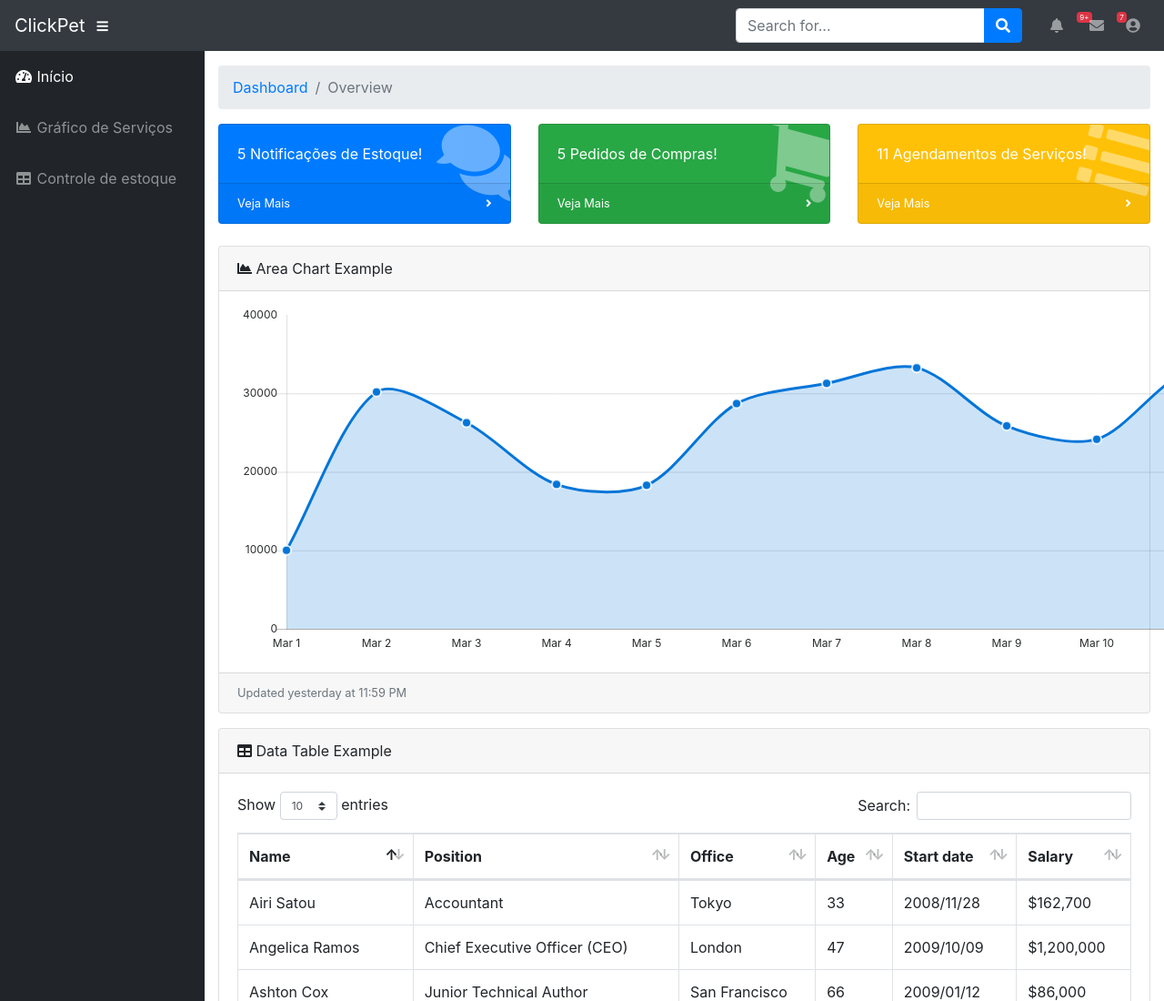
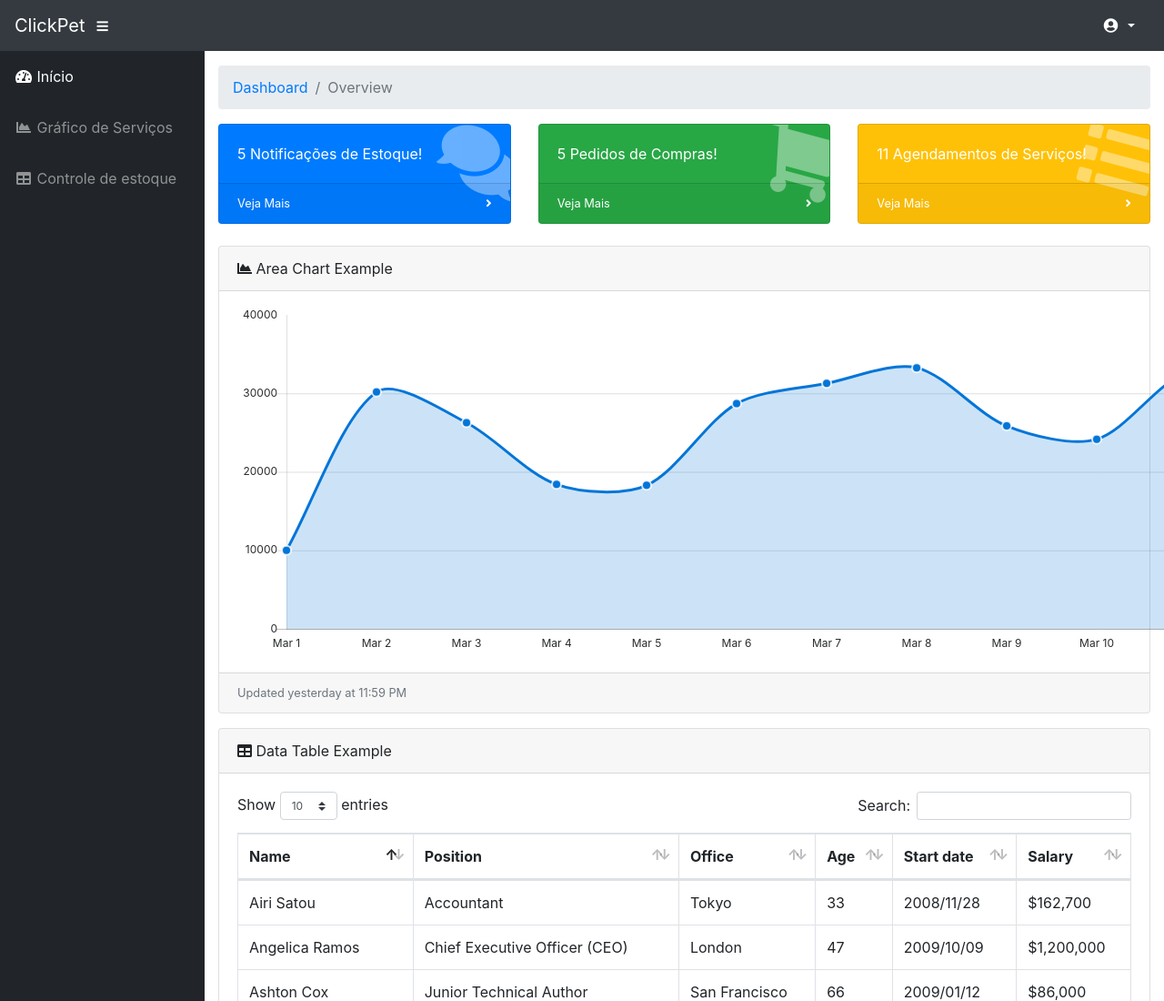
Before and after one commit to Tcalura/TCC, a website with bundled scripts: page startbootstrap-sb-admin-gh-pages/index.html in a window 1280 px wide. Shown: the top 1100 px of the page at 91% size. Built offline with nearby package versions, Linux system fonts and the light colour scheme.

Commit message:
Editado barra superior do login

```diff
--- /dev/null
+++ b/startbootstrap-sb-admin-gh-pages/css/style.css
@@ -0,0 +1,5 @@
+
+
+.color-geral {
+    color: #FFF;
+}
--- a/startbootstrap-sb-admin-gh-pages/index.html
+++ b/startbootstrap-sb-admin-gh-pages/index.html
@@ -23,6 +23,8 @@
     <!-- Custom styles for this template-->
     <link href="css/sb-admin.css" rel="stylesheet">
 
+    <!-- Meu Css -->
+    <link href="css/style.css" rel="stylesheet">
   </head>
 
   <body id="page-top">
@@ -35,56 +37,16 @@
         <i class="fas fa-bars"></i>
       </button>
 
-      <!-- Navbar Search -->
-      <form class="d-none d-md-inline-block form-inline ml-auto mr-0 mr-md-3 my-2 my-md-0">
-        <div class="input-group">
-          <input type="text" class="form-control" placeholder="Search for..." aria-label="Search" aria-describedby="basic-addon2">
-          <div class="input-group-append">
-            <button class="btn btn-primary" type="button">
-              <i class="fas fa-search"></i>
-            </button>
-          </div>
+      <div class="ml-auto">
+        <a class="nav-link dropdown-toggle color-geral" href="#" id="userDropdown" role="button" data-toggle="dropdown" aria-haspopup="true" aria-expanded="false">
+          <i class="fas fa-user-circle fa-fw"></i>
+        </a>
+        <div class="dropdown-menu dropdown-menu-right" aria-labelledby="userDropdown">
+          <!-- <a class="dropdown-item" href="#">Settings</a> -->
+          <!-- <a class="dropdown-item" href="#">Activity Log</a>  -->
+          <a class="dropdown-item" href="#" data-toggle="modal" data-target="#logoutModal">Logout</a>
         </div>
-      </form>
-
-      <!-- Navbar -->
-      <ul class="navbar-nav ml-auto ml-md-0">
-        <li class="nav-item dropdown no-arrow mx-1">
-          <a class="nav-link dropdown-toggle" href="#" id="alertsDropdown" role="button" data-toggle="dropdown" aria-haspopup="true" aria-expanded="false">
-            <i class="fas fa-bell fa-fw"></i>
-            <span class="badge badge-danger">9+</span>
-          </a>
-          <div class="dropdown-menu dropdown-menu-right" aria-labelledby="alertsDropdown">
-            <a class="dropdown-item" href="#">Action</a>
-            <a class="dropdown-item" href="#">Another action</a>
-            <div class="dropdown-divider"></div>
-            <a class="dropdown-item" href="#">Something else here</a>
-          </div>
-        </li>
-        <li class="nav-item dropdown no-arrow mx-1">
-          <a class="nav-link dropdown-toggle" href="#" id="messagesDropdown" role="button" data-toggle="dropdown" aria-haspopup="true" aria-expanded="false">
-            <i class="fas fa-envelope fa-fw"></i>
-            <span class="badge badge-danger">7</span>
-          </a>
-          <div class="dropdown-menu dropdown-menu-right" aria-labelledby="messagesDropdown">
-            <a class="dropdown-item" href="#">Action</a>
-            <a class="dropdown-item" href="#">Another action</a>
-            <div class="dropdown-divider"></div>
-            <a class="dropdown-item" href="#">Something else here</a>
-          </div>
-        </li>
-        <li class="nav-item dropdown no-arrow">
-          <a class="nav-link dropdown-toggle" href="#" id="userDropdown" role="button" data-toggle="dropdown" aria-haspopup="true" aria-expanded="false">
-            <i class="fas fa-user-circle fa-fw"></i>
-          </a>
-          <div class="dropdown-menu dropdown-menu-right" aria-labelledby="userDropdown">
-            <!-- <a class="dropdown-item" href="#">Settings</a>
-            <a class="dropdown-item" href="#">Activity Log</a> -->
-
-            <a class="dropdown-item" href="#" data-toggle="modal" data-target="#logoutModal">Logout</a>
-          </div>
-        </li>
-      </ul>
+      </div>
 
     </nav>
 
```
